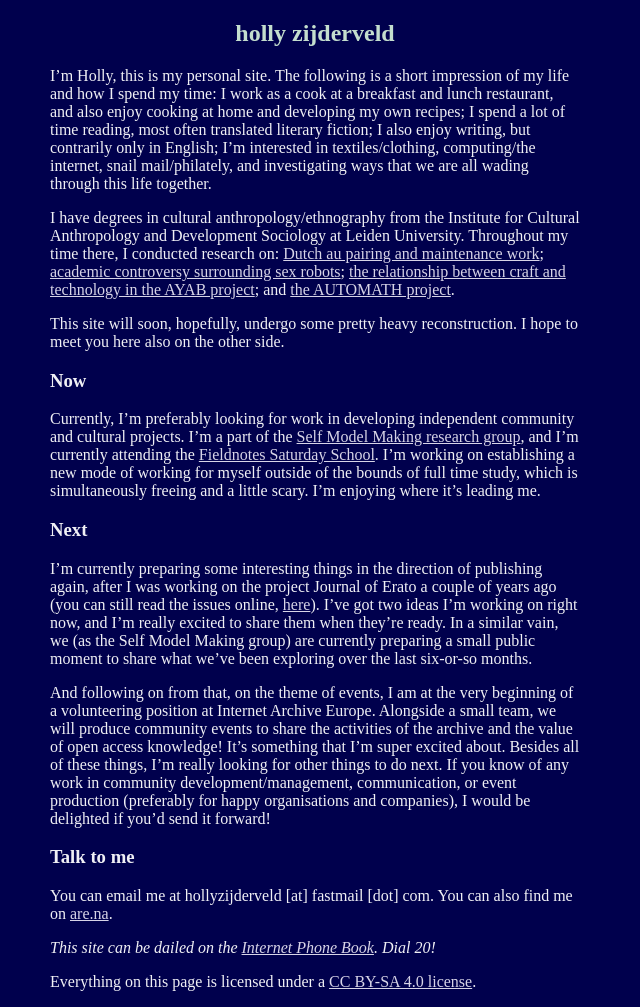
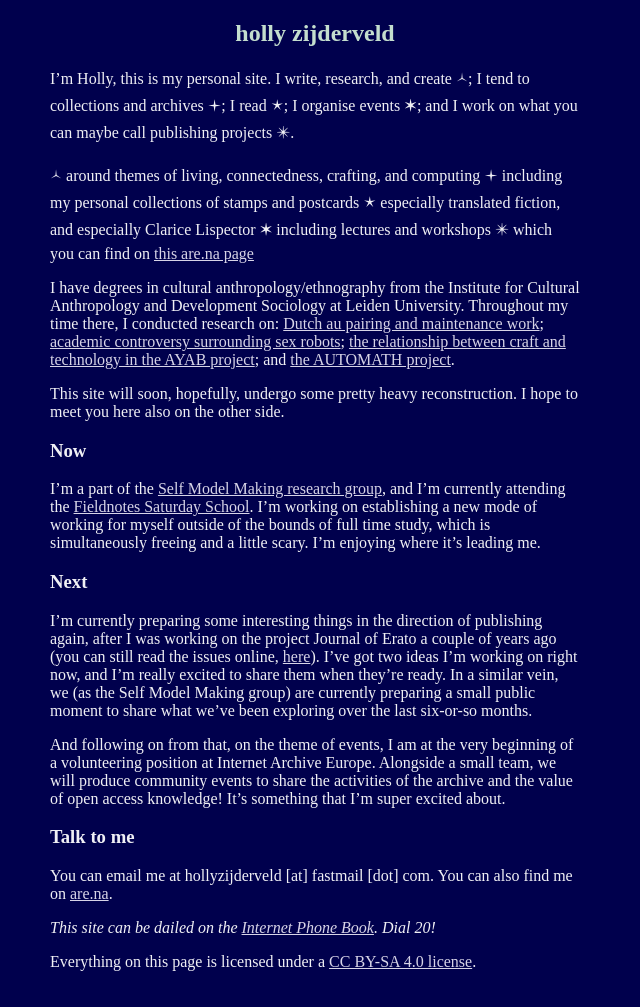
Before and after one commit to hollyz1jderveld/hollyz1jderveld.github.io, a Jekyll site: the page built from index.md, in a window 1280 px wide. Shown: the whole page, without its empty margins (0-640 px from the left). Built offline with Jekyll 4.4.1, drawn with Linux system fonts in a browser that asks for light colours; some web fonts are replaced; Markdown is read by kramdown in place of the engine named in the settings; our own code applies the rules of GitHub Pages for plain Markdown files.

Commit message:
Update index.md

```diff
--- a/index.md
+++ b/index.md
@@ -4,19 +4,25 @@ layout: default
 
 ## holly zijderveld
 
-I'm Holly, this is my personal site. The following is a short impression of my life and how I spend my time: I work as a cook at a breakfast and lunch restaurant, and also enjoy cooking at home and developing my own recipes; I spend a lot of time reading, most often translated literary fiction; I also enjoy writing, but contrarily only in English; I'm interested in textiles/clothing, computing/the internet, snail mail/philately, and investigating ways that we are all wading through this life together.
+I'm Holly, this is my personal site. I write, research, and create 🟀; I tend to collections and archives 🟄; I read 🟉; I organise events ✶; and I work on what you can maybe call publishing projects ✴.
+
+🟀 around themes of living, connectedness, crafting, and computing
+🟄 including my personal collections of stamps and postcards
+🟉 especially translated fiction, and especially Clarice Lispector
+✶ including lectures and workshops
+✴ which you can find on [this are.na page](https://www.are.na/holly-garden/channels)
 
 I have degrees in cultural anthropology/ethnography from the Institute for Cultural Anthropology and Development Sociology at Leiden University. Throughout my time there, I conducted research on: [Dutch au pairing and maintenance work](https://themaintainers.org/studying-the-sensible-side-of-love-in-the-netherlands/); [academic controversy surrounding sex robots](https://www.researchgate.net/publication/382625206_Talking_About_Sex_Robots_Mapping_academic_controversy_in_sex_robot_discourse); [the relationship between craft and technology in the AYAB project](https://hollyz1jderveld.github.io/knitting-research/); and [the AUTOMATH project](https://automath.win.tue.nl/).
 
 This site will soon, hopefully, undergo some pretty heavy reconstruction. I hope to meet you here also on the other side.
 
 ### Now
-Currently, I'm preferably looking for work in developing independent community and cultural projects. I'm a part of the [Self Model Making research group](https://supergijs.com/researchgroup.html), and I'm currently attending the [Fieldnotes Saturday School](https://fieldnotes.site/events/). I'm working on establishing a new mode of working for myself outside of the bounds of full time study, which is simultaneously freeing and a little scary. I'm enjoying where it's leading me.
+I'm a part of the [Self Model Making research group](https://supergijs.com/researchgroup.html), and I'm currently attending the [Fieldnotes Saturday School](https://fieldnotes.site/events/). I'm working on establishing a new mode of working for myself outside of the bounds of full time study, which is simultaneously freeing and a little scary. I'm enjoying where it's leading me.
 
 ### Next
-I'm currently preparing some interesting things in the direction of publishing again, after I was working on the project Journal of Erato a couple of years ago (you can still read the issues online, [here](https://www.yumpu.com/en/document/view/65812999/issue-two-hometown)). I've got two ideas I'm working on right now, and I'm really excited to share them when they're ready. In a similar vain, we (as the Self Model Making group) are currently preparing a small public moment to share what we've been exploring over the last six-or-so months.
+I'm currently preparing some interesting things in the direction of publishing again, after I was working on the project Journal of Erato a couple of years ago (you can still read the issues online, [here](https://www.yumpu.com/en/document/view/65812999/issue-two-hometown)). I've got two ideas I'm working on right now, and I'm really excited to share them when they're ready. In a similar vein, we (as the Self Model Making group) are currently preparing a small public moment to share what we've been exploring over the last six-or-so months.
 
-And following on from that, on the theme of events, I am at the very beginning of a volunteering position at Internet Archive Europe. Alongside a small team, we will produce community events to share the activities of the archive and the value of open access knowledge! It's something that I'm super excited about. Besides all of these things, I'm really looking for other things to do next. If you know of any work in community development/management, communication, or event production (preferably for happy organisations and companies), I would be delighted if you'd send it forward!
+And following on from that, on the theme of events, I am at the very beginning of a volunteering position at Internet Archive Europe. Alongside a small team, we will produce community events to share the activities of the archive and the value of open access knowledge! It's something that I'm super excited about.
 
 ### Talk to me
 You can email me at hollyzijderveld [at] fastmail [dot] com. You can also find me on [are.na](https://www.are.na/holly-zijderveld/index).
```
